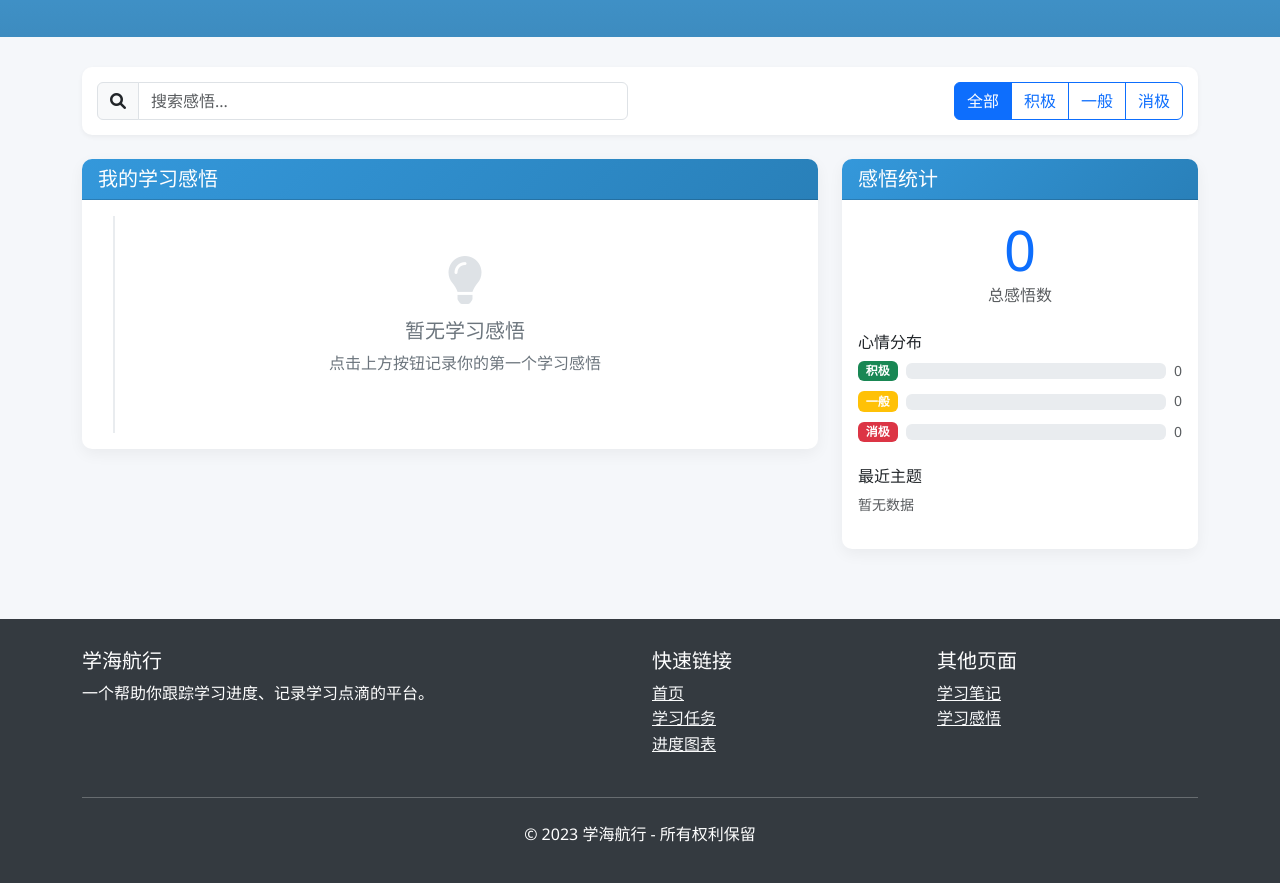
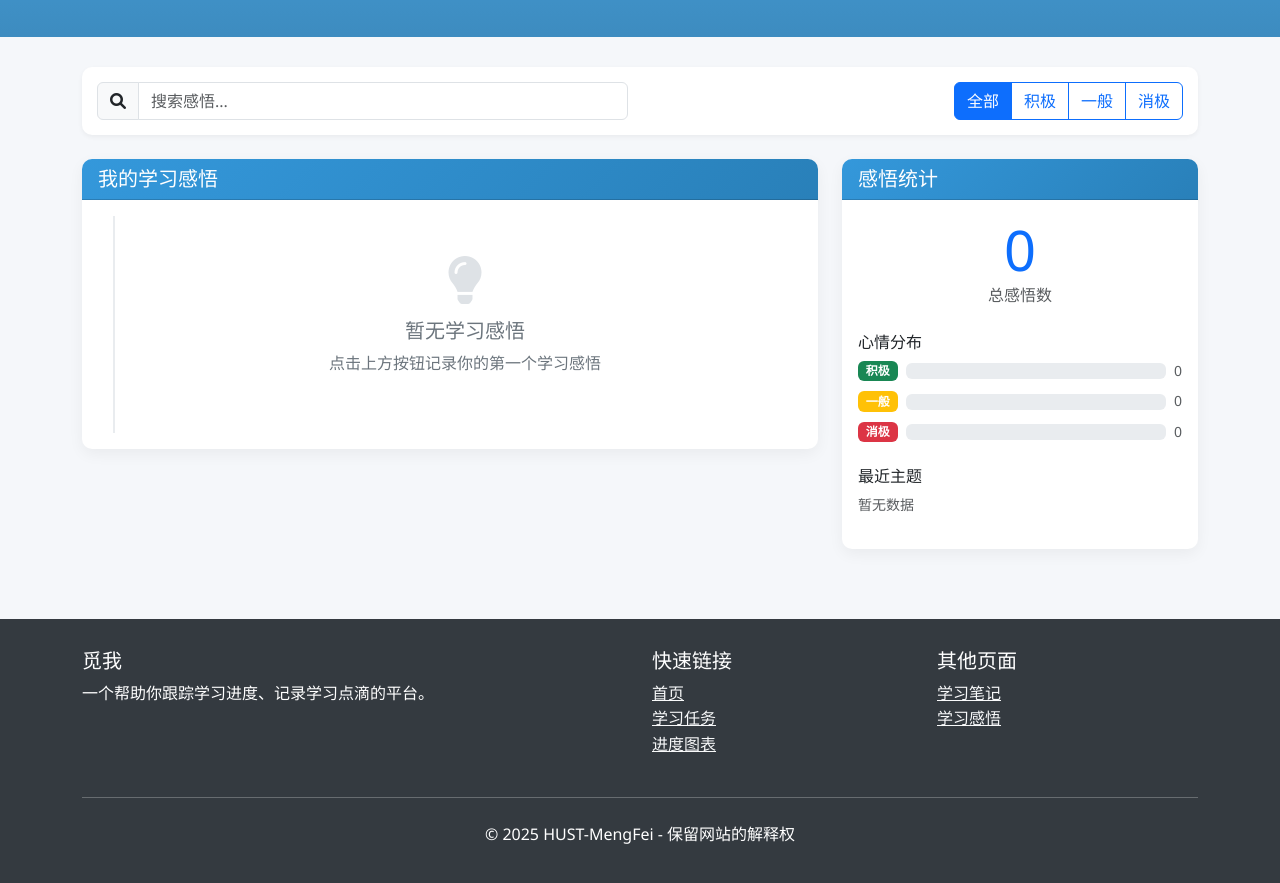
Before and after one commit to Vagrant664/MyWeb, a plain HTML site: page web/reflections.html in a window 1280 px wide. Shown: the part 205-1088 px from the top of the page. Drawn offline with nearby package versions, Linux system fonts and the light colour scheme.

Commit message:
Update reflections.html

```diff
--- a/web/reflections.html
+++ b/web/reflections.html
@@ -3,7 +3,7 @@
 <head>
     <meta charset="UTF-8">
     <meta name="viewport" content="width=device-width, initial-scale=1.0">
-    <title>学习感悟 - 学海航行</title>
+    <title>学习感悟 - 觅我</title>
     <link href="https://cdn.jsdelivr.net/npm/bootstrap@5.3.0-alpha1/dist/css/bootstrap.min.css" rel="stylesheet">
     <link rel="stylesheet" href="https://cdnjs.cloudflare.com/ajax/libs/font-awesome/6.0.0/css/all.min.css">
     <style>
@@ -155,7 +155,7 @@
     <nav class="navbar navbar-expand-lg navbar-dark">
         <div class="container">
             <a class="navbar-brand" href="../index.html">
-                <i class="fas fa-graduation-cap me-2"></i>学海航行
+                <i class="fas fa-graduation-cap me-2"></i>觅我
             </a>
             <button class="navbar-toggler" type="button" data-bs-toggle="collapse" data-bs-target="#navbarNav">
                 <span class="navbar-toggler-icon"></span>
@@ -360,7 +360,7 @@
         <div class="container">
             <div class="row">
                 <div class="col-md-6">
-                    <h5>学海航行</h5>
+                    <h5>觅我</h5>
                     <p>一个帮助你跟踪学习进度、记录学习点滴的平台。</p>
                 </div>
                 <div class="col-md-3">
@@ -381,7 +381,7 @@
             </div>
             <hr class="my-4 bg-light">
             <div class="text-center">
-                <p>&copy; 2023 学海航行 - 所有权利保留</p>
+                <p>&copy; 2025 HUST-MengFei - 保留网站的解释权</p>
             </div>
         </div>
     </footer>
@@ -738,4 +738,5 @@
         }
     </script>
 </body>
+
 </html>
```
